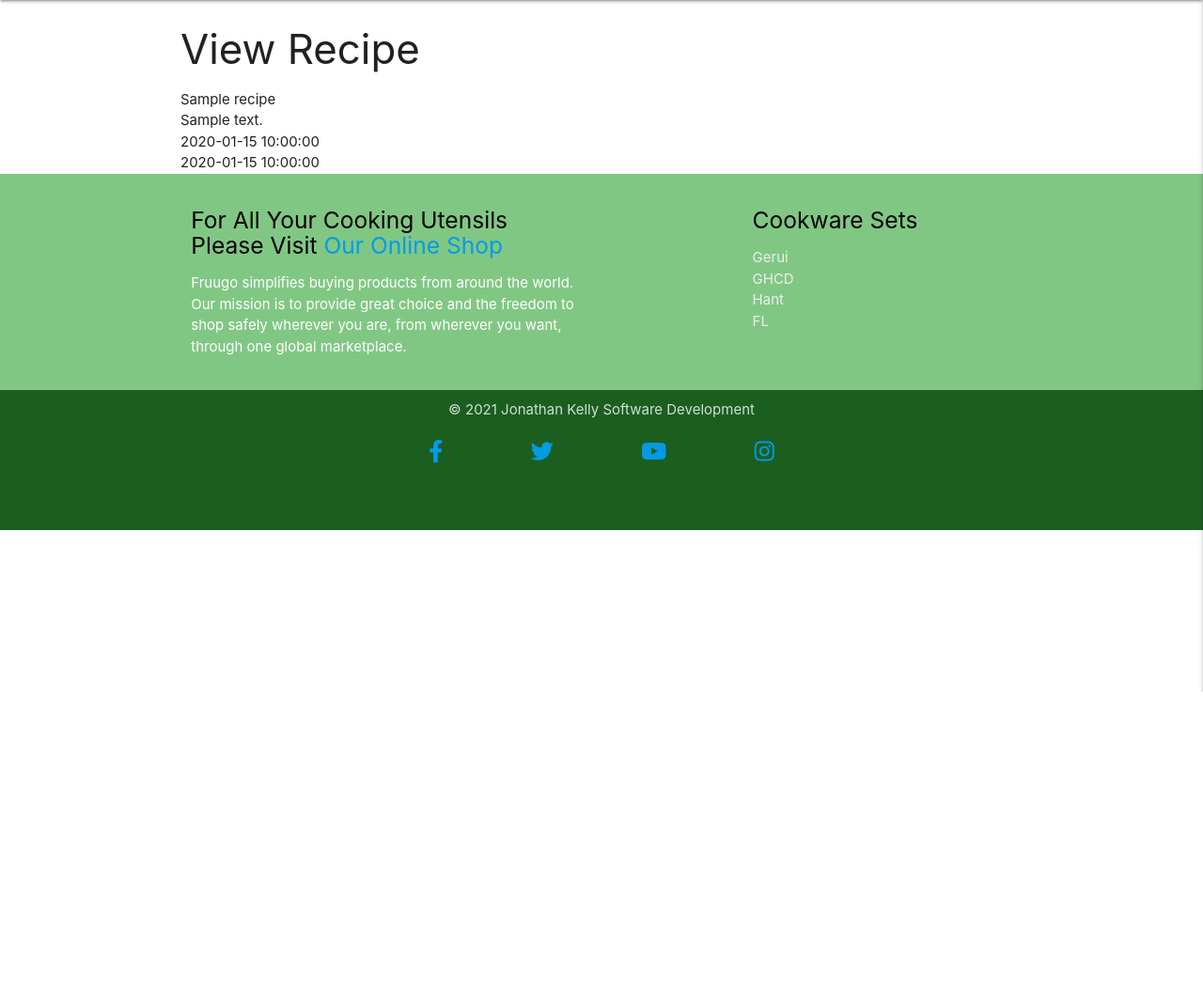
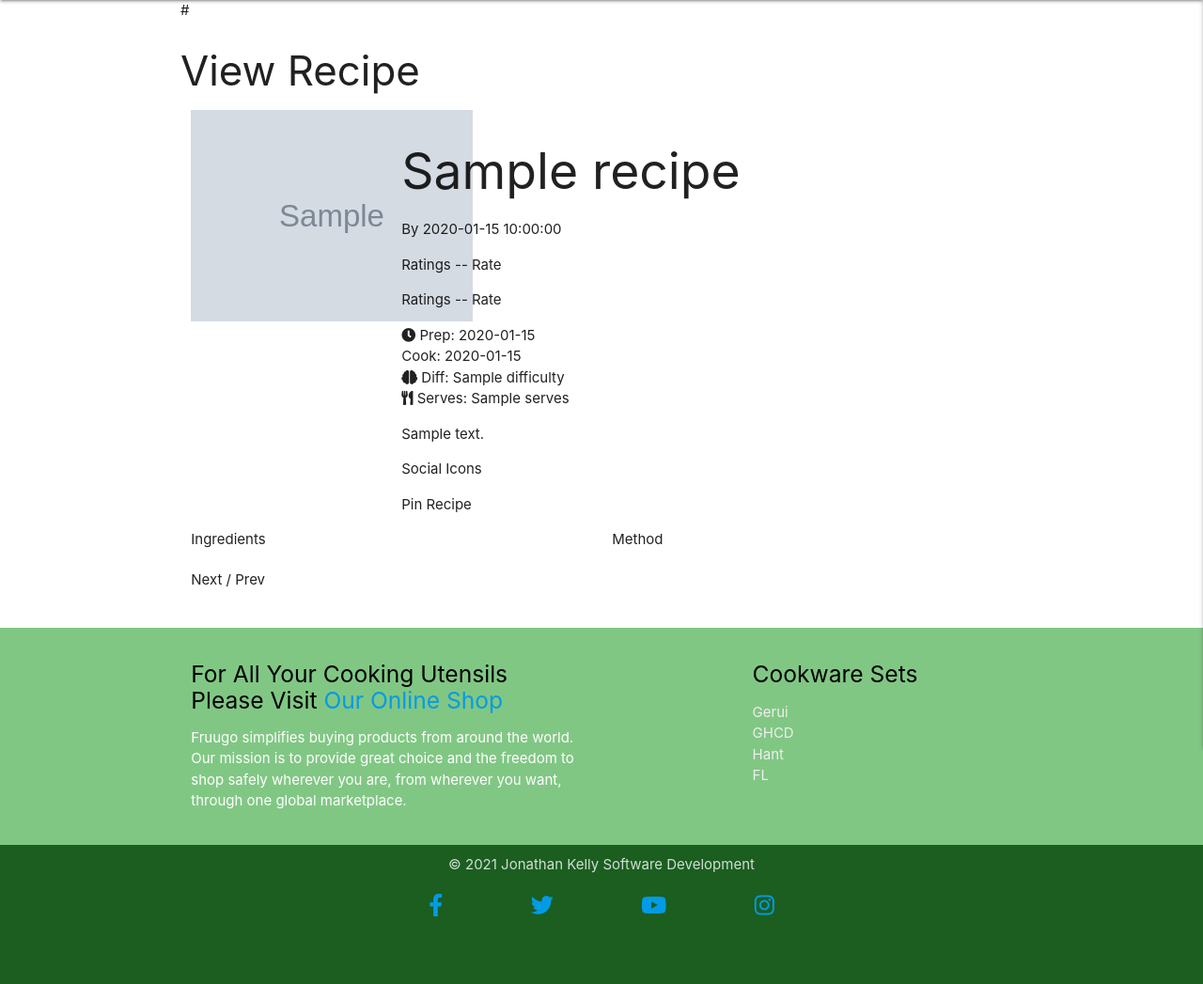
Before and after one commit to coder187/ci_ms3_cookbook, a Flask app: template templates/view_recipe.html in a window 1280 px wide. Shown: the part 64-1111 px from the top of the page at 94% size. Before the commit the page ends 800 px from the top, so only its background shows below. Run offline with Flask 2, Linux system fonts and the light colour scheme; the template is opened without the code that fills it: most values are stand-ins (such as "Sample title", 1, 10 or a date in 2020); grey boxes marked "Sample" are stand-in pictures; some libraries are stand-ins or nearby versions.

Commit message:
add basic layout to view_recipe

```diff
--- a/static/css/style.css
+++ b/static/css/style.css
@@ -136,6 +136,11 @@ hr{
   margin: 5px 0;
 }
 
+/*view recipe*/
+.view_recipe, img{
+  width:300px;
+  max-height: 300px;
+}
 /*footer */
 /*social */
 #footer {
--- a/templates/view_recipe.html
+++ b/templates/view_recipe.html
@@ -1,18 +1,49 @@
 {% extends "base.html"%}
 {% block content %}
-<h3>View Recipe</h3>
-
-
-{{ recipe.name }}
-<br>
-{{ recipe.descr }}
-<br>
-{{ recipe.added }}
-<br>
-{{ recipe.added_by }}
-
-
-
-
-
+<div class="recipe_view">#
+    <h3>View Recipe</h3>
+    <div class="row">
+        <div class="col s3">
+            <img src="{{ recipe.image_url }}" alt="recipe image">
+        </div>
+        <div class="col s9">
+            <h2>{{ recipe.name }}</h2>
+            <p>By {{ recipe.added_by }}</p>
+            <p>Ratings -- Rate</p>
+            <p>Ratings -- Rate</p>
+            <p><i class="fas fa-clock"></i>
+                Prep: {{ recipe.preptime }}
+                <br>
+                Cook: {{ recipe.preptime }}
+                <br>
+                <i class="fas fa-brain"></i>
+                Diff: {{ recipe.difficulty }}
+                <br>
+                <i class="fas fa-utensils"></i>
+                Serves: {{ recipe.serves }}
+                <br>
+            </p>
+            <p>
+                {{ recipe.descr }}
+            </p>
+            <p>
+                <span>Social Icons</span>
+            </p>
+            <p> Pin Recipe</p>
+        </div>
+        <div class="row">
+            <div class="col s6">
+                Ingredients
+            </div>
+            <div class="col s6">
+                Method
+            </div>
+        </div>
+        <div class="row">
+            <div class="col s12">
+                Next / Prev
+            </div>
+        </div>
+    </div>
+</div>
 {% endblock %}
```
